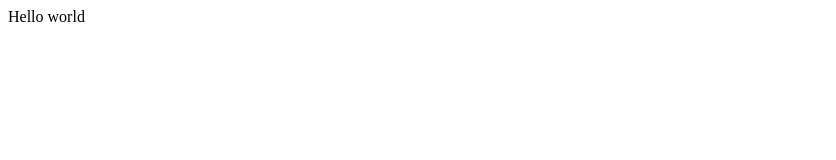
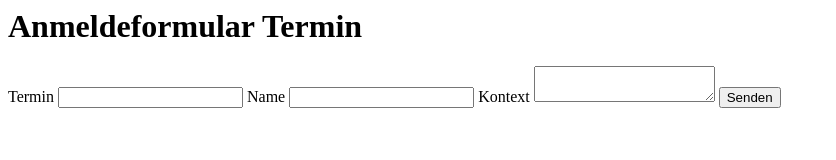
Before and after one commit to philipkueng/philipkueng.github.io, a plain HTML site: page index.html in a window 1280 px wide. Shown: the whole page, without its empty margins (0-836 px from the left). Drawn offline with Linux system fonts and the light colour scheme.

Commit message:
formular

```diff
--- a/index.html
+++ b/index.html
@@ -1 +1,10 @@
-Hello world
+<h1>Anmeldeformular Termin</h1>
+<form id="anmeldeformular">
+	<label>Termin</label>
+	<input type="text" id="date" />
+	<label>Name</label>
+	<input type="text" id="name" />
+	<label>Kontext</label>
+	<textarea></textarea>
+	<input type="submit" value="Senden">
+</form>
```
